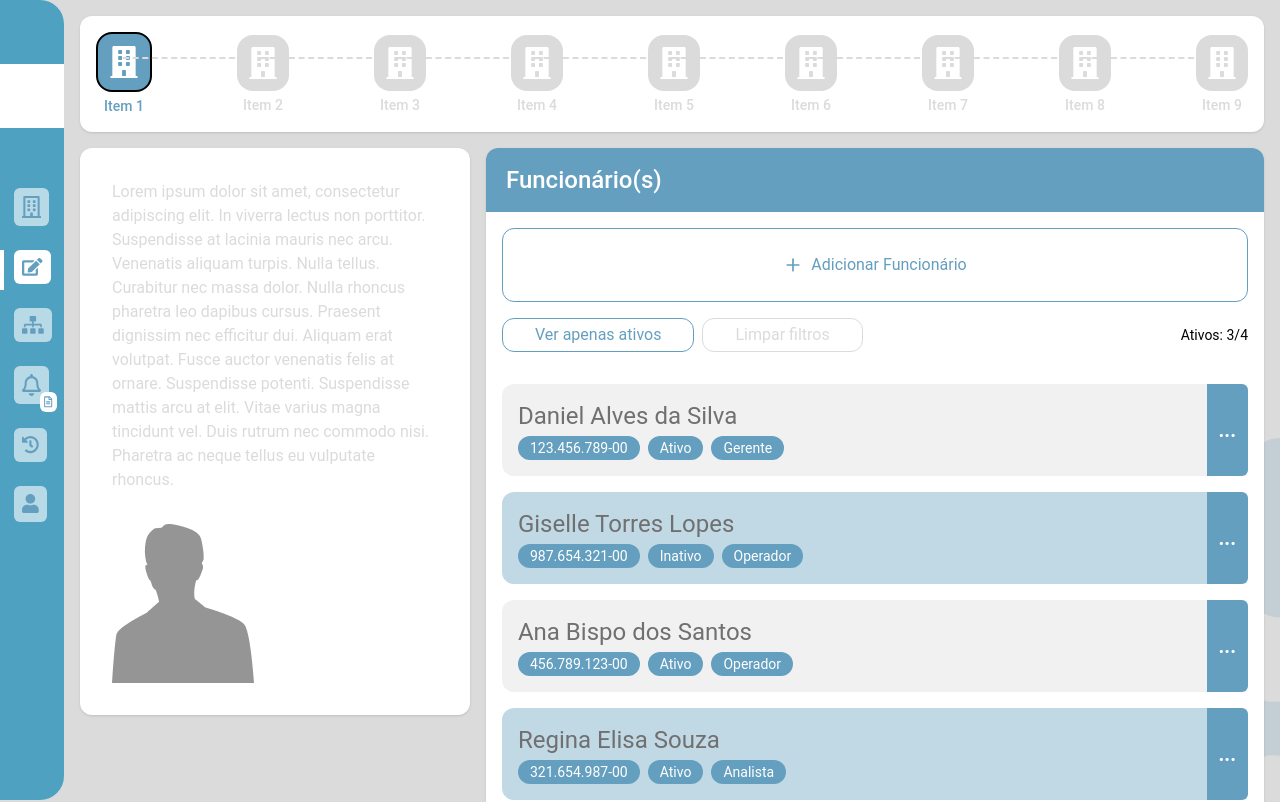
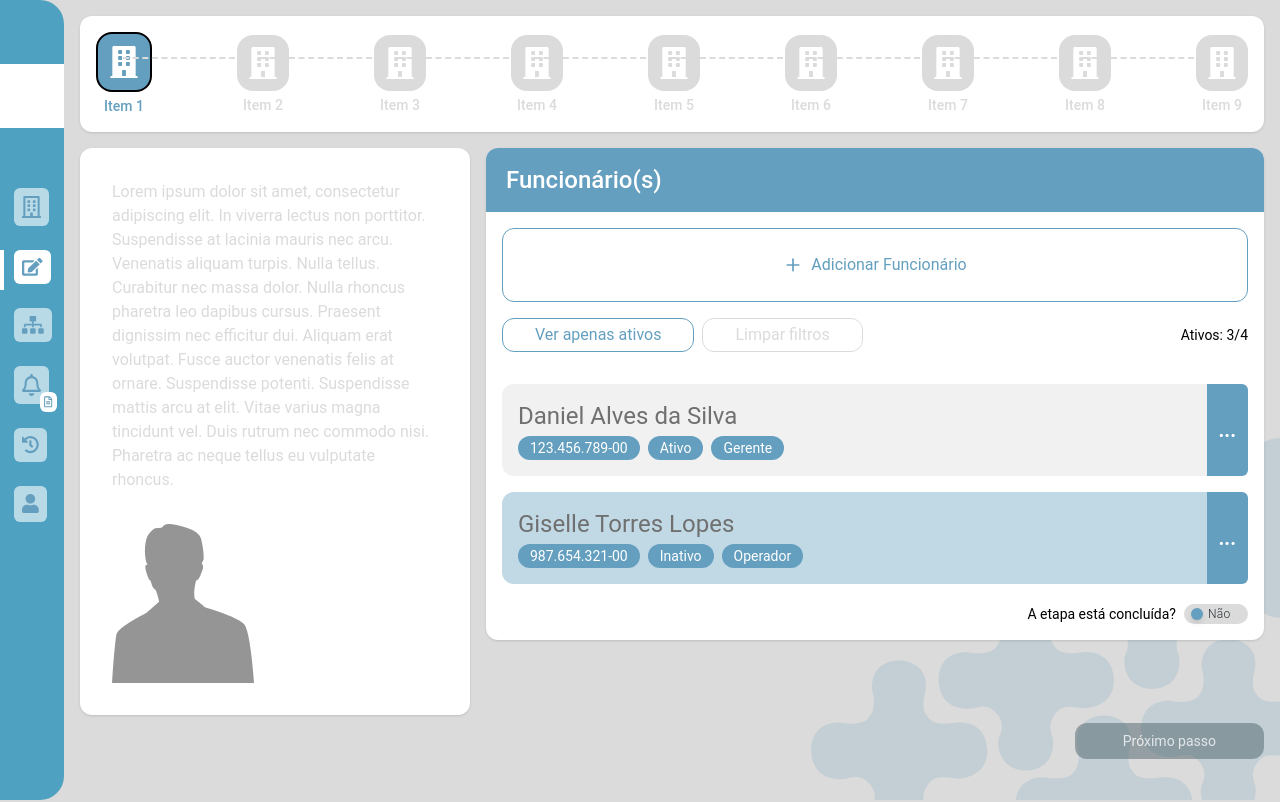
Before and after one commit to livbrandao/people-manager, a React (Create React App) app: page / in a window 1280 px wide. Shown: the top 802 px of the page. Built offline with nearby package versions, Linux system fonts and the light colour scheme.

Commit message:
✨ feat: Implementa scroll na lista de funcionários

```diff
--- a/src/components/EmployeeListScreen.jsx
+++ b/src/components/EmployeeListScreen.jsx
@@ -143,7 +143,7 @@ export default function EmployeeListScreen() {
                 </div>
 
                 {/* Lista de funcionarios */}
-                <div className="p-4">
+                <div className="p-4 max-h-[220px] overflow-y-auto">
                   {employees.map((employee) => (
                     <FuncionarioCard
                       key={employee.id}
@@ -191,7 +191,7 @@ export default function EmployeeListScreen() {
             type="button"
             disabled={!isNextStepEnabled}
             onClick={handleNextStep}
-            className={`px-12 py-2 text-white rounded-xl text-sm mt-8 ${
+            className={`px-12 py-2 text-white rounded-xl text-sm mt-2 ${
               isNextStepEnabled
                 ? "bg-greyBlue hover:bg-blue-700 cursor-pointer"
                 : "bg-darkGreyishBlue opacity-50 cursor-not-allowed"
```
